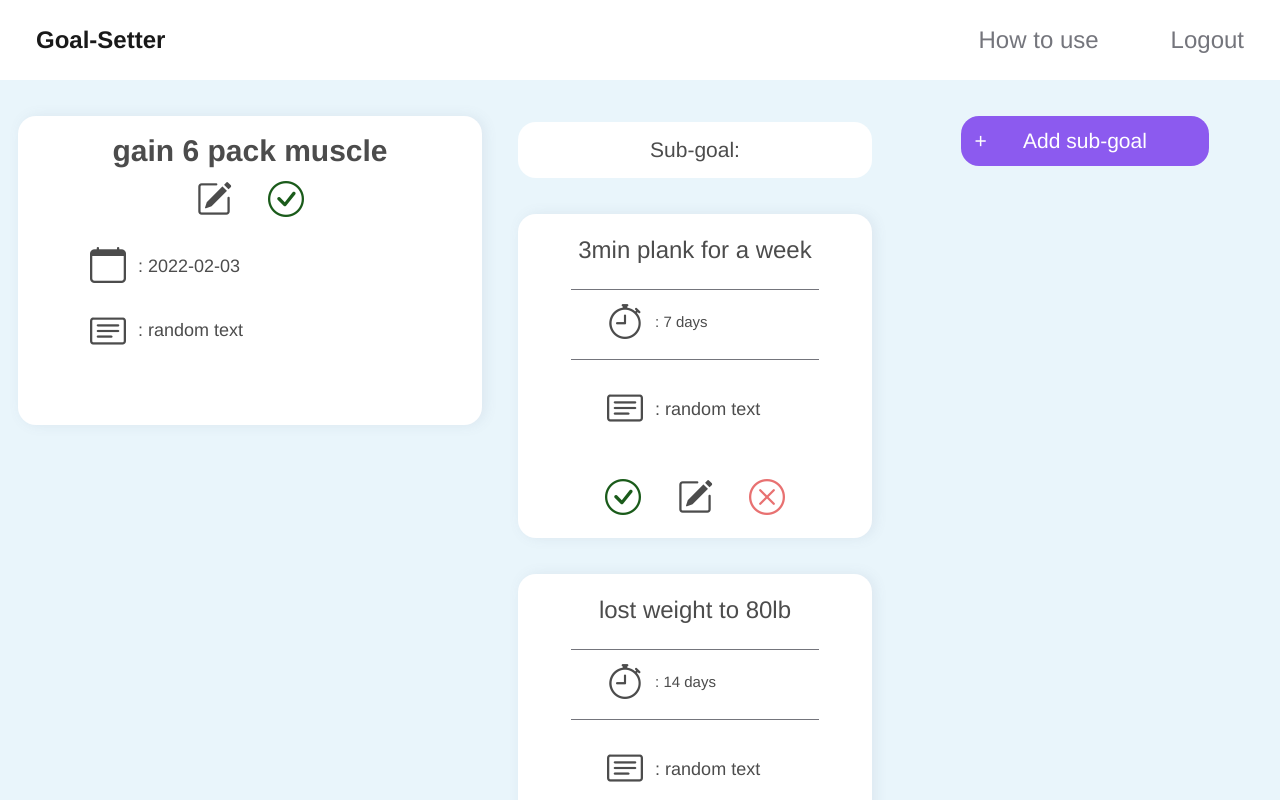
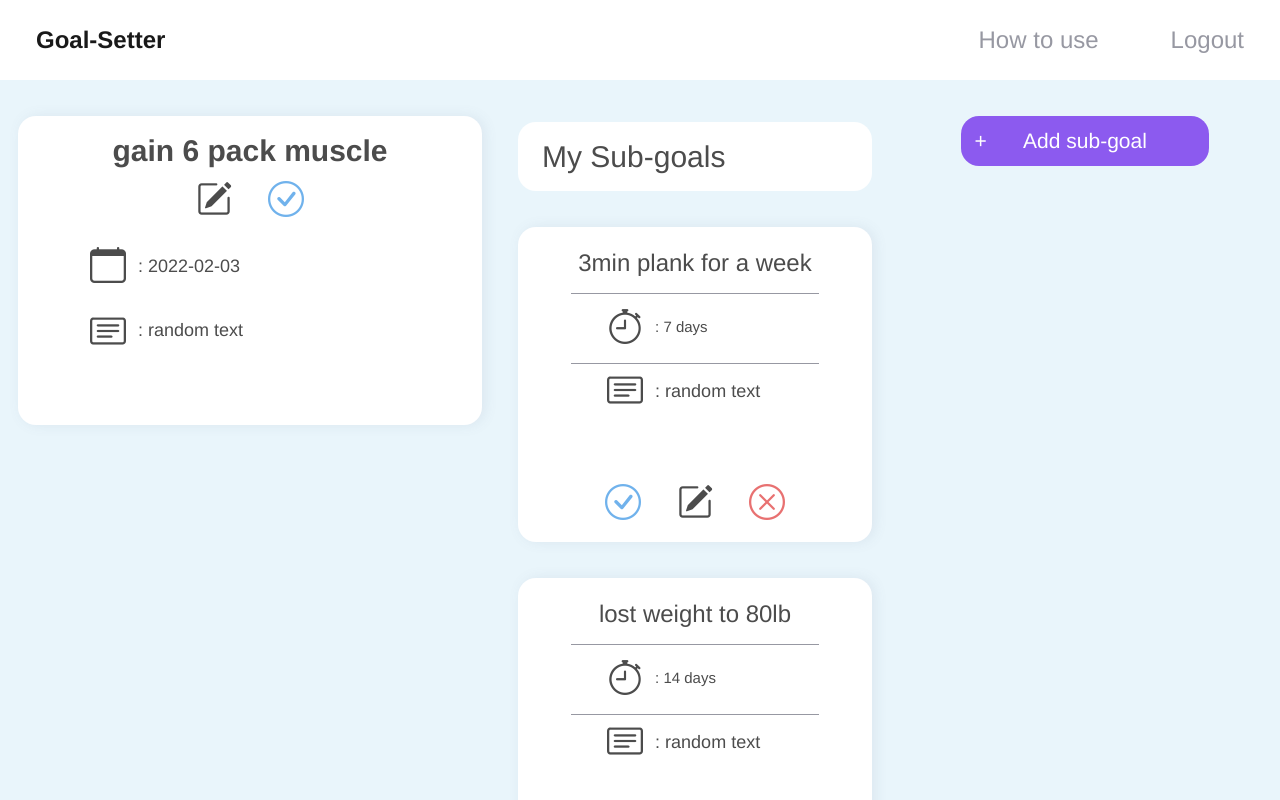
Before and after one commit to m790101/goal-setter, a Vue app: page /#/goals/1 in a window 1280 px wide. Shown: the top 800 px of the page. Built offline with nearby package versions, Linux system fonts and the light colour scheme.

Commit message:
finished function

```diff
--- a/src/assets/scss/colors.scss
+++ b/src/assets/scss/colors.scss
@@ -6,7 +6,7 @@
     --link: #4d4f8d;
     --progress-bar: #4872db;
     --dark-gray: #4a4a4a;
-    --light-gray: #74757c;
+    --light-gray: #9798a2;
     --pale-gray: #f0f0f5fb;
     --footer-color-gray: #808080;
     --cart-panel-bg: #383838;
--- a/src/assets/scss/form.scss
+++ b/src/assets/scss/form.scss
@@ -1,5 +1,5 @@
 $btn-add:#8c5aef;
-$check-icon:rgb(26, 91, 26);
+$check-icon:rgb(112, 178, 236);
 $cross-icon:rgb(232, 113, 113);
 
 .btn-add {
--- a/src/assets/scss/mixins.scss
+++ b/src/assets/scss/mixins.scss
@@ -7,6 +7,7 @@
 %input-style {
     border: 1px solid var(--light-gray);
     padding: 1rem;
+    border-radius: 1.25rem;
     &:hover, &:focus {
        border-color: var(--dark-gray);
     }
--- a/src/components/Goal.vue
+++ b/src/components/Goal.vue
@@ -8,7 +8,10 @@
     >
       <div class="goal__body text-center">
         <router-link :to="{ name: 'goal-detail', params: { id: goal.id } }">
-          <p class="fs-2">{{ goal.name }}</p>
+          <div class="d-flex align-items-center justify-content-between">
+          <p class="fs-2 fw-lighter">{{ goal.name }}</p>
+          <p class="fs-4 fw-lighter percentage">{{ percentage(goal) }}%</p>
+          </div>
         </router-link>
         <div class="progress mt-3">
           <div
@@ -17,7 +20,6 @@
             aria-label="Example with label"
             :style="{ width: percentage(goal) + '%' }"
           >
-            {{ percentage(goal) }}
           </div>
         </div>
       </div>
@@ -33,11 +35,6 @@
             v-else></i>
           <i class="bi bi-x-circle " @click.stop.prevent="deleteGoal(goal.id)" ></i>
         </div>
-        <!--
-        <div class="d-flex  mt-4 goal__footer__button-section justify-content-center gap-3">
-          <button class="fs-5 btn btn-success">完成</button>
-          <button class="fs-5 btn btn-danger">刪除</button>
-        </div>-->
       </div>
     </div>
   </div>
@@ -61,9 +58,8 @@ export default {
   },
   methods: {
     deleteGoal(goalId) {
-      this.initialGoals = this.initialGoals.filter(
-        (goal) => goal.id !== goalId
-      );
+      this.$emit('afterDeleteGoal',goalId)
+
     },
     finishGoal(goalId) {
       this.$emit("afterFinishGoal", goalId);
@@ -78,7 +74,7 @@ export default {
           return (
             (goal.isCompletedLength / goal.totalSubGoalsNum) *
             100
-          ).toFixed(2);
+          ).toFixed(2) | 0;
         };
       },
     },
@@ -99,7 +95,8 @@ export default {
 }
 .progress {
   height: 30px;
-  border-radius: 1.5rem;;
+  border-radius: 1.5rem;
+  background-color:var(--pale-gray);
 }
 
 .progress-bar{
@@ -115,6 +112,10 @@ export default {
   background-color: rgba(0, 0, 0, 0.1);
 }
 
+.percentage{
+  color:var(--progress-bar);
+}
+
 @media (min-width: 1200px) {
   .goal-wrapper {
     display: flex;
@@ -122,7 +123,7 @@ export default {
     flex-wrap: wrap;
     .goal {
       margin-top: 0;
-      width: 300px;
+      width: 400px;
       height: 180px;
       &__body {
         height: 60%;
--- a/src/components/SubGoal.vue
+++ b/src/components/SubGoal.vue
@@ -11,6 +11,7 @@
       "
       v-for="subGoal in initialSubGoals"
       :key="subGoal.id"
+      :class="{ completed: subGoal.isCompleted }"
     >
       <div
         class="
@@ -21,24 +22,66 @@
           mt-2
         "
       >
-        <p class="fs-2 py-3">{{ subGoal.name }}</p>
+        <p class="fs-2 py-3 fw-lighter" v-if="!subGoal.isEdited">
+          {{ subGoal.name }}
+        </p>
+        <input type="text" v-model="subGoalNameCached" v-else />
       </div>
-      <div class="d-flex mt-2 fs-5 align-items-center sub-goal-wrapper__sub-goal__time gap-3">
+      <div
+        class="
+          d-flex
+          mt-2
+          fs-5
+          align-items-center
+          sub-goal-wrapper__sub-goal__time
+          gap-3
+        "
+      >
         <i class="bi bi-stopwatch ms-5"></i>
-        <span>:  {{ subGoal.predictTime }} days</span>
+        <span class="fw-lighter" v-if="!subGoal.isEdited"
+          >: {{ subGoal.predictTime }} days</span
+        >
+        <input type="number" v-model="subGoalTimeCached" v-else />
       </div>
-      <div class="sub-goal-wrapper__sub-goal__detail d-flex align-items-center gap-3">
+      <div class="sub-goal-wrapper__sub-goal__detail">
+        <div class="d-flex align-items-center gap-3">
           <i class="bi bi-card-text ms-5"></i>
-          <p class="fs-4">:  {{subGoal.text}}</p>
+          <p class="fs-4 fw-lighter" v-if="!subGoal.isEdited">
+            : {{ subGoal.text }}
+          </p>
+          <input type="text" v-model="subGoalTextCached" v-else />
         </div>
-      <div class="my-3 d-flex gap-5">
-        <i class="bi bi-check-circle"></i>
-        <i class="bi bi-pencil-square" @click.stop.prevent="editGoal" ></i>
+      </div>
+      <div v-if="subGoal.isEdited" class="d-flex gap-5 mb-3">
+        <i
+          class="bi bi-check-circle"
+          @click.stop.prevent="completeEditSubGoal(subGoal.id)"
+        ></i>
+        <i
+          class="bi bi-x-circle"
+          @click.stop.prevent="cancleEditSubGoal(subGoal.id)"
+        ></i>
+      </div>
+      <div class="my-3 d-flex gap-5" v-else>
+        <i
+          class="bi bi-check-circle"
+          @click.stop.prevent="completeSubGoal(subGoal.id)"
+          v-if="!subGoal.isCompleted"
+        ></i>
+        <i
+          class="bi bi-arrow-counterclockwise mt-1"
+          @click.stop.prevent="unCompleteGoal(subGoal.id)"
+          v-else
+        ></i>
+        <i
+          class="bi bi-pencil-square"
+          @click.stop.prevent="editGoal(subGoal.id)"
+          v-if="!isEditing"
+        ></i>
         <i
           class="bi bi-x-circle"
           @click.stop.prevent="deleteSubGoal(subGoal.id)"
         ></i>
-
       </div>
     </li>
   </ul>
@@ -53,11 +96,55 @@ export default {
       required: true,
     },
   },
-  methods:{
+  data() {
+    return {
+      isEditing: false,
+      subGoalNameCached: "",
+      subGoalTextCached: "",
+      subGoalTimeCached: 0,
+    };
+  },
+  methods: {
     deleteSubGoal(subGoalId) {
-     this.$emit('afterDeleteSubGoal',subGoalId)
+      this.$emit("afterDeleteSubGoal", subGoalId);
     },
+    completeSubGoal(subGoalId) {
+      this.$emit("afterCompleteSubGoal", subGoalId);
+    },
+    unCompleteGoal(subGoalId) {
+      this.$emit("afterUnCompleteGoal", subGoalId);
+    },
+    editGoal(subGoalId) {
+      this.isEditing = true;
+      this.$emit("afterEditGoal", subGoalId);
+      this.subGoalNameCached = this.initialSubGoals.filter(
+        (x) => x.id === subGoalId
+      )[0].name;
+      this.subGoalTimeCached = this.initialSubGoals.filter(
+        (x) => x.id === subGoalId
+      )[0].predictTime;
+      this.subGoalTextCached = this.initialSubGoals.filter(
+        (x) => x.id === subGoalId
+      )[0].text;
+    },
+    completeEditSubGoal(subGoalId) {
+      const playLoad = {
+        id: subGoalId,
+        name: this.subGoalNameCached,
+        predictTime: this.subGoalTimeCached,
+        text: this.subGoalTextCached,
+      };
+      this.$emit("afterCompleteEditSubGoal", playLoad);
+      this.isEditing = false
+      this.subGoalNameCached =''
+      this.subGoalTimeCached = 0
+      this.subGoalTextCached =''
+    },
+    cancleEditSubGoal(subGoalId){
+        this.$emit("afterCancleEditSubGoal", subGoalId);
+        this.isEditing = false
     }
+  },
 };
 </script>
 
@@ -71,21 +158,28 @@ export default {
     border-radius: 1.5rem;
     background-color: var(--white);
     min-height: 150px;
-      &__text{
-          width:70%;
+    &__text {
+      width: 70%;
+      border-bottom: 1px solid var(--light-gray);
+    }
+    &__time {
+      width: 70%;
       padding-bottom: 0.75rem;
       border-bottom: 1px solid var(--light-gray);
     }
-      &__time{
-          width:70%;
-          padding-bottom: 0.75rem;
-          border-bottom: 1px solid var(--light-gray);
-      }
-      &__detail{
-          min-height:100px;
-          width:70%;
-
+    &__detail {
+      min-height: 100px;
+      width: 70%;
     }
   }
 }
+input {
+  font-size: 1.5rem;
+  @extend %input-style;
+  width: 85%;
+}
+
+.completed {
+  background-color: var(--pale-gray);
+}
 </style>
--- a/src/views/GoalDetail.vue
+++ b/src/views/GoalDetail.vue
@@ -1,6 +1,9 @@
 <template>
   <section class="goal-detail mt-5">
-    <div class="goal-detail__header mx-4 pt-3">
+    <div
+      class="goal-detail__header mx-4 pt-3"
+      :class="{ completed: goal.isCompleted }"
+    >
       <div v-if="!isEdited">
         <p class="fs-1 fw-bold text-center">
           {{ goal.name }}
@@ -24,11 +27,32 @@
         "
         v-if="!isEdited"
       >
-        <i class="bi bi-pencil-square" @click.stop.prevent="editGoal" ></i>
-        <i class="bi bi-check-circle "></i>
+        <i
+          class="bi bi-pencil-square"
+          @click.stop.prevent="editGoal"
+          v-if="!goal.isCompleted"
+        ></i>
+        <i
+          class="bi bi-arrow-counterclockwise"
+          v-else
+          @click.stop.prevent="unCompleteGoal"
+        ></i>
+        <i
+          class="bi bi-check-circle"
+          v-if="!goal.isCompleted"
+          @click.stop.prevent="completeGoal"
+        ></i>
+        <i class="bi bi-check2-all" v-else></i>
       </div>
       <div
-        class="goal-detail__header__time px-5 d-flex gap-3 align-items-center mt-3"
+        class="
+          goal-detail__header__time
+          px-5
+          d-flex
+          gap-3
+          align-items-center
+          mt-3
+        "
       >
         <i class="bi bi-calendar ms-5"></i>
         <span class="fs-4">: {{ goal.createdAt }}</span>
@@ -36,15 +60,25 @@
       <div class="px-5 goal-detail__header__detail mt-3">
         <div v-if="!isEdited" class="d-flex gap-3">
           <i class="bi bi-card-text ms-5"></i>
-        <p class="fs-4 mt-3 ">: {{ goal.text }}</p>
+          <p class="fs-4 mt-3">: {{ goal.text }}</p>
         </div>
-        <textarea name="" id="" cols="30" rows="5" class="fs-4" v-model="detailCache" v-else></textarea>
-      <div v-if="isEdited" class="d-flex justify-content-center gap-5 mb-4 mt-3">
+        <textarea
+          name=""
+          id=""
+          cols="30"
+          rows="5"
+          class="fs-4"
+          v-model="detailCache"
+          v-else
+        ></textarea>
+        <div
+          v-if="isEdited"
+          class="d-flex justify-content-center gap-5 mb-4 mt-3"
+        >
           <i class="bi bi-check-circle" @click.stop.prevent="handleEdited"></i>
           <i class="bi bi-x-circle" @click.stop.prevent="closeEdited"></i>
         </div>
       </div>
-
     </div>
     <div class="goal-detail__btn-section">
       <div class="mx-4">
@@ -64,13 +98,18 @@
     </div>
 
     <div class="goal-detail__body px-4">
-      <p class="fs-3 mt-2 p-3 goal-detail__body__list__title text-center">
-        Sub-goal:
+      <p class="fs-1 mt-2 goal-detail__body__list__title">My Sub-goals</p>
+      <p v-if="!goal.subGoals.length" class="fs-1 text-center mt-5">
+        You have no Sub-goals
       </p>
-      <p v-if="!goal.subGoals.length" class="fs-1 text-center mt-5">You have no Sub-goals</p>
       <SubGoal
         :initialSubGoals="goal.subGoals"
         @afterDeleteSubGoal="handleAfterDeleteSubGoal"
+        @afterCompleteSubGoal="handleAfterCompleteSubGoal"
+        @afterUnCompleteGoal="handleAfterUnCompleteGoal"
+        @afterEditGoal="handleAfterEditGoal"
+        @afterCompleteEditSubGoal="handleAfterCompleteEditSubGoal"
+        @afterCancleEditSubGoal="handleAfterCancleEditSubGoal"
       />
     </div>
   </section>
@@ -92,14 +131,15 @@
   @extend %input-style;
 }
 
-textarea{
+textarea {
   @extend %input-style;
-  width:100%;
+  width: 100%;
 }
 
 .goal-detail__body {
   margin-top: 2rem;
   &__list__title {
+    text-align: center;
     background-color: var(--white);
     border-radius: 1.5rem;
   }
@@ -109,7 +149,6 @@ textarea{
     border-radius: 1.5rem;
     @extend %standard-boxshadow;
   }
-
 }
 .goal-detail__btn-section {
   margin-top: 2rem;
@@ -128,6 +167,10 @@ textarea{
   }
 }
 
+.completed {
+  background-color: var(--pale-gray);
+}
+
 @media (min-width: 1200px) {
   .goal-detail {
     max-width: 1600px;
@@ -143,6 +186,10 @@ textarea{
       margin-top: 0;
       grid-column: 2/3;
       grid-row: 1/3;
+      &__list__title {
+        text-align: left;
+        padding: 1rem 2rem;
+      }
     }
     &__btn-section {
       grid-column: 3/4;
@@ -161,13 +208,13 @@ textarea{
 
 <script>
 import SubGoalForm from "../components/SubGoalForm.vue";
-import SubGoal from '../components/SubGoal'
+import SubGoal from "../components/SubGoal";
 import { v4 as uuidv4 } from "uuid";
 const dummyData = {
   goal: {
     id: 1,
     name: "gain 6 pack muscle",
-    iscompleted: false,
+    isCompleted: false,
     text: "random text",
     subGoals: [
       {
@@ -175,21 +222,24 @@ const dummyData = {
         name: "3min plank for a week",
         predictTime: 7,
         text: "random text",
-        iscompleted: false,
+        isCompleted: false,
+        isEdited: false,
       },
       {
         id: 2,
         name: "lost weight to 80lb",
         predictTime: 14,
         text: "random text",
-        iscompleted: false,
+        isCompleted: false,
+        isEdited: false,
       },
       {
         id: 3,
         name: "quit sugar",
         predictTime: 30,
         text: "random text",
-        iscompleted: false,
+        isCompleted: false,
+        isEdited: false,
       },
     ],
     createdAt: "2022-02-03",
@@ -206,8 +256,8 @@ export default {
         subGoals: [],
       },
       isAddSubGoal: false,
-      nameCache: '',
-      detailCache:'',
+      nameCache: "",
+      detailCache: "",
       isEdited: false,
     };
   },
@@ -235,21 +285,82 @@ export default {
     editGoal() {
       this.isEdited = true;
       this.nameCache = this.goal.name;
-      this.detailCache = this.goal.text
+      this.detailCache = this.goal.text;
     },
     closeEdited() {
       this.isEdited = false;
     },
     handleEdited() {
       this.goal.name = this.nameCache;
-      this.goal.text = this.detailCache
+      this.goal.text = this.detailCache;
       this.isEdited = false;
-      this.nameCache = '';
-      this.detailCache = ''
-
+      this.nameCache = "";
+      this.detailCache = "";
     },
     handleAfterDeleteSubGoal(playLoad) {
       this.goal.subGoals = this.goal.subGoals.filter((x) => x.id !== playLoad);
+    },
+    handleAfterCompleteSubGoal(playLoad) {
+      this.goal.subGoals = this.goal.subGoals.map((x) => {
+        if (x.id === playLoad) {
+          return (x = {
+            ...x,
+            isCompleted: true,
+          });
+        }
+        return x;
+      });
+    },
+    handleAfterUnCompleteGoal(playLoad) {
+      this.goal.subGoals = this.goal.subGoals.map((x) => {
+        if (x.id === playLoad) {
+          return (x = {
+            ...x,
+            isCompleted: false,
+          });
+        }
+        return x;
+      });
+    },
+    handleAfterEditGoal(playLoad) {
+      this.goal.subGoals = this.goal.subGoals.map((x) => {
+        if (x.id === playLoad) {
+          return (x = {
+            ...x,
+            isEdited: true,
+          });
+        }
+        return x;
+      });
+    },
+    handleAfterCompleteEditSubGoal(playLoad) {
+      this.goal.subGoals = this.goal.subGoals.map((x) => {
+        if (x.id === playLoad.id) {
+          return (x = {
+            ...x,
+            ...playLoad,
+            isEdited: false,
+          });
+        }
+        return x;
+      });
+    },
+    handleAfterCancleEditSubGoal(playLoad) {
+      this.goal.subGoals = this.goal.subGoals.map((x) => {
+        if (x.id === playLoad) {
+          return (x = {
+            ...x,
+            isEdited: false,
+          });
+        }
+        return x;
+      });
+    },
+    completeGoal() {
+      this.goal.isCompleted = true;
+    },
+    unCompleteGoal() {
+      this.goal.isCompleted = false;
     },
   },
   created() {
@@ -257,7 +368,7 @@ export default {
   },
   components: {
     SubGoalForm,
-    SubGoal
+    SubGoal,
   },
 };
 </script>
```
Also changed, not shown: src/assets/scss/link.scss (+4 -6 lines), src/views/Goals.vue (+56 -23 lines). Lines whose indentation alone changed are shown as unchanged.
